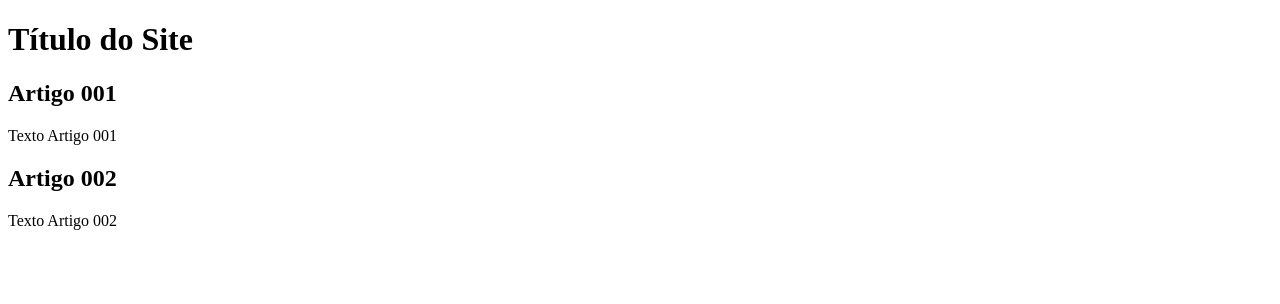
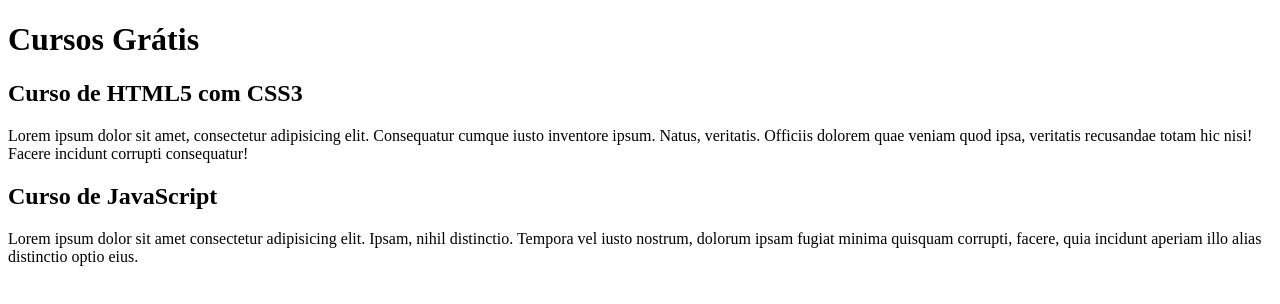
Before and after one commit to paulapascoal/projeto-site, a plain HTML site: page index.html in a window 1280 px wide. Drawn offline with Linux system fonts and the light colour scheme.

Commit message:
comecei a escrever conteúdo

```diff
--- a/index.html
+++ b/index.html
@@ -3,20 +3,20 @@
 <head>
     <meta charset="UTF-8">
     <meta name="viewport" content="width=device-width, initial-scale=1.0">
-    <title>Título do Site</title>
+    <title></title>
 </head>
 <body>
     <main>
         <header>
-            <h1>Título do Site</h1>
+            <h1>Cursos Grátis</h1>
         </header>
         <article>
-            <h2>Artigo 001</h2>
-            <p>Texto Artigo 001</p>
+            <h2>Curso de HTML5 com CSS3</h2>
+            <p>Lorem ipsum dolor sit amet, consectetur adipisicing elit. Consequatur cumque iusto inventore ipsum. Natus, veritatis. Officiis dolorem quae veniam quod ipsa, veritatis recusandae totam hic nisi! Facere incidunt corrupti consequatur!</p>
         </article>
         <article>
-            <h2>Artigo 002</h2>
-            <p>Texto Artigo 002</p>
+            <h2>Curso de JavaScript</h2>
+            <p>Lorem ipsum dolor sit amet consectetur adipisicing elit. Ipsam, nihil distinctio. Tempora vel iusto nostrum, dolorum ipsam fugiat minima quisquam corrupti, facere, quia incidunt aperiam illo alias distinctio optio eius.</p>
         </article>
     </main>
 </body>
```
